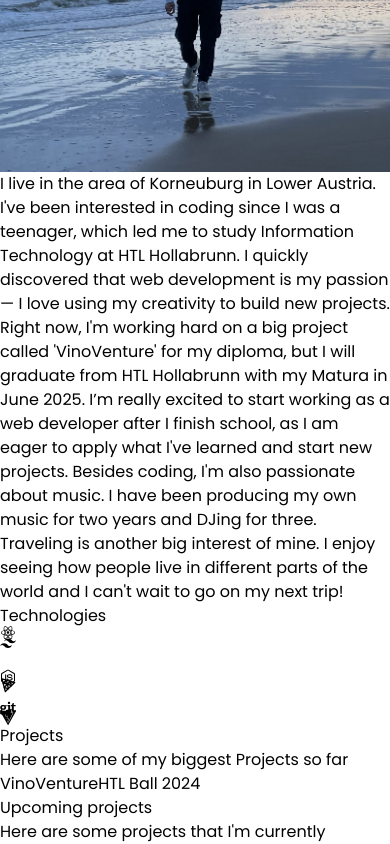
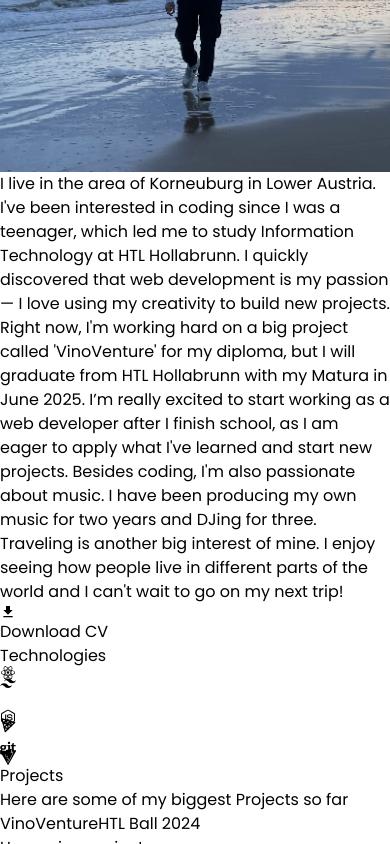
Before and after one commit to 13nico01/portfolio, a React (Vite) app: page / in a window 390 px wide. Shown: the part 1235-2079 px from the top of the page. Built offline with nearby package versions, Linux system fonts and the light colour scheme.

Commit message:
fixed mobile device error

```diff
--- a/src/App.jsx
+++ b/src/App.jsx
@@ -9,21 +9,19 @@ import Contact from "./Components/Contact";
 
 const App = () => {
   return (
-    <div className="text-neutral-200 antialiased">
-      <div className="fixed w-full h-full -z-10 top-0">
+    <div className="text-neutral-200 antialiased overflow-x-hidden ">
+      <div className="fixed w-full h-full -z-10 top-0 ">
         <div className="absolute inset-0 -z-10 h-full w-full items-center px-5 py-24 [background:radial-gradient(125%_125%_at_50%_10%,#000_40%,#63e_100%)]"></div>
       </div>
-      <div className="container mx-auto px-8">
+      <div className="container mx-2 lg:mx-auto px-8">
         <Navbar />
         <Hero />
-        <div id="about">
-          <About />
-        </div>
+        <About />
         <Technologies />
         <Projects />
-        <Contact/>
+        <Contact />
+        <Footer />
       </div>
-      <Footer />
     </div>
   );
 };
--- a/src/Components/About.jsx
+++ b/src/Components/About.jsx
@@ -1,6 +1,7 @@
 import aboutPic from "../assets/images/nico-ocean.jpg";
 import { ABOUT_TEXT } from "../Constants";
 import { motion } from "framer-motion";
+import { MdDownload } from "react-icons/md";
 
 const About = () => {
   return (
@@ -10,7 +11,7 @@ const About = () => {
       </h2>
       <div className="flex flex-wrap">
         <div className="w-full lg:w-1/2 lg:p-4">
-          <div className="flex items-center justify-center">
+          <div className="flex justify-around">
             <motion.img
               whileInView={{ opacity: 1, x: 0 }}
               initial={{ opacity: 0, x: -100 }}
@@ -22,7 +23,7 @@ const About = () => {
           </div>
         </div>
         <div className="w-full lg:w-1/2 sm:py-4">
-          <div className="flex justify-center">
+          <div className="flex justify-center flex-col">
             <motion.p
               whileInView={{ opacity: 1, x: 0 }}
               initial={{ opacity: 0, x: 100 }}
@@ -31,6 +32,21 @@ const About = () => {
             >
               {ABOUT_TEXT}
             </motion.p>
+            <motion.div
+            whileInView={{opacity: 1, x: 0, y:0}}
+            initial={{ opacity: 0, x: 100}}
+            transition={{ duration: 0.5 }}
+            className="flex justify-center lg:justify-start items-center mt-4">
+              <button className="border-2 border-neutral-400 rounded-2xl p-2 text-center flex hover:text-purple-700 hover:border-purple-700 transition-all duration-500">
+                <MdDownload className="text-lg mt-1 mr-2" />
+                <a
+                  href="src\assets\docs\Lebenslauf.pdf"
+                  download="cv_nico_zimmermann"
+                >
+                  Download CV
+                </a>
+              </button>
+            </motion.div>
           </div>
         </div>
       </div>
--- a/src/Components/Contact.jsx
+++ b/src/Components/Contact.jsx
@@ -22,7 +22,7 @@ const Contact = () => {
         <motion.a
           whileInView={{ opacity: 1, x: 0 }}
           initial={{ opacity: 0, x: 100 }}
-          transition={{ duration: 0.5, delay: 0.5 }}
+          transition={{ duration: 0.5, delay: 0.2 }}
           className=" underline"
           href="mailto:nico.z130601@gmail.com"
         >
@@ -31,7 +31,7 @@ const Contact = () => {
         <motion.a
           whileInView={{ opacity: 1, x: 0 }}
           initial={{ opacity: 0, x: -100 }}
-          transition={{ duration: 0.5, delay: 1 }}
+          transition={{ duration: 0.5, delay: 0.3 }}
           href="tel:+4367764200741"
         >
           +43 67764200741
--- a/src/Components/Navbar.jsx
+++ b/src/Components/Navbar.jsx
@@ -4,7 +4,6 @@ import { FaGithub } from "react-icons/fa";
 import { FaInstagram } from "react-icons/fa";
 import { FaSquareXTwitter } from "react-icons/fa6";
 import { FaReddit } from "react-icons/fa";
-import { HashLink } from "react-router-hash-link";
 
 const Navbar = () => {
   return (
--- a/src/index.css
+++ b/src/index.css
@@ -5,5 +5,5 @@
 
 :root {
   font-family: "Poppins", sans-serif;
-  touch-action: auto;
+  touch-action: pan-y;
 }
```
Also changed, not shown: src/Components/Hero.jsx (line endings or trailing spaces), 1 other file (tests, documents, lock files or other folders).
